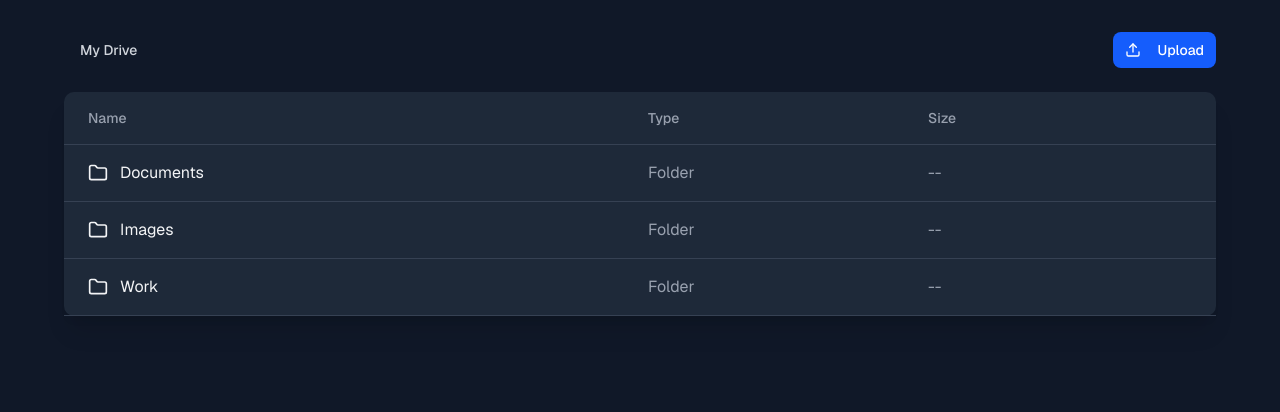
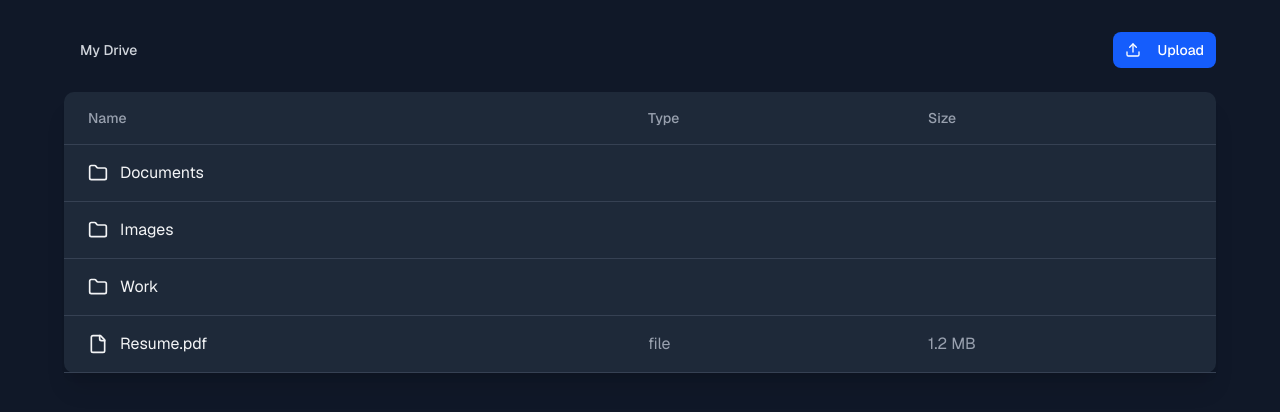
Before and after one commit to najdovskimac/drive, a Next.js app: page / in a window 1280 px wide. Shown: the top 412 px of the page. Built offline with nearby package versions, Linux system fonts and the light colour scheme.

Commit message:
update mock data and broken up the file row

```diff
--- /dev/null
+++ b/src/app/file-row.tsx
@@ -0,0 +1,56 @@
+import type { Folder, File } from "~/lib/mock-data";
+import { Folder as FolderIcon, FileIcon } from "lucide-react";
+
+export function FileRow(props: { file: File }) {
+  const { file } = props;
+
+  return (
+    <li
+      key={file.id}
+      className="hover:bg-gray-750 border-b border-gray-700 px-6 py-4"
+    >
+      <div className="grid grid-cols-12 items-center gap-4">
+        <div className="col-span-6 flex items-center">
+          <a
+            href={file.url}
+            className="flex items-center text-gray-100 hover:text-blue-400"
+            target="_blank"
+          >
+            <FileIcon className="mr-3" size={20} />
+            {file.name}
+          </a>
+        </div>
+        <div className="col-span-3 text-gray-400">{"file"}</div>
+        <div className="col-span-3 text-gray-400">{file.size}</div>
+      </div>
+    </li>
+  );
+}
+
+export function FolderRow(props: {
+  folder: Folder;
+  handleFolderClick: () => void;
+}) {
+  const { folder, handleFolderClick } = props;
+
+  return (
+    <li
+      key={folder.id}
+      className="hover:bg-gray-750 border-b border-gray-700 px-6 py-4"
+    >
+      <div className="grid grid-cols-12 items-center gap-4">
+        <div className="col-span-6 flex items-center">
+          <button
+            onClick={() => handleFolderClick()}
+            className="flex items-center text-gray-100 hover:text-blue-400"
+          >
+            <FolderIcon className="mr-3" size={20} />
+            {folder.name}
+          </button>
+        </div>
+        <div className="col-span-3 text-gray-400"></div>
+        <div className="col-span-3 text-gray-400"></div>
+      </div>
+    </li>
+  );
+}
--- a/src/app/page.tsx
+++ b/src/app/page.tsx
@@ -1,18 +1,21 @@
 "use client";
 
 import { useState } from "react";
-import { mockFiles } from "../lib/mock-data";
-import { Folder, FileIcon, Upload, ChevronRight } from "lucide-react";
-import Link from "next/link";
+import { mockFiles, mockFolders } from "../lib/mock-data";
+import { Upload, ChevronRight } from "lucide-react";
 import { Button } from "~/components/ui/button";
+import { FileRow, FolderRow } from "./file-row";
 
 export default function GoogleDriveClone() {
-  const [currentFolder, setCurrentFolder] = useState<string | null>(null);
+  const [currentFolder, setCurrentFolder] = useState<string>("root");
 
   const getCurrentFiles = () => {
     return mockFiles.filter((file) => file.parent === currentFolder);
   };
 
+  const getCurrentFolders = () => {
+    return mockFolders.filter((folder) => folder.parent === currentFolder);
+  };
   const handleFolderClick = (folderId: string) => {
     setCurrentFolder(folderId);
   };
@@ -21,11 +24,11 @@
     const breadcrumbs = [];
     let currentId = currentFolder;
 
-    while (currentId !== null) {
-      const folder = mockFiles.find((file) => file.id === currentId);
+    while (currentId !== "root") {
+      const folder = mockFolders.find((folder) => folder.id === currentId);
       if (folder) {
         breadcrumbs.unshift(folder);
-        currentId = folder.parent;
+        currentId = folder.parent ?? "root";
       } else {
         break;
       }
@@ -44,7 +47,7 @@
         <div className="mb-6 flex items-center justify-between">
           <div className="flex items-center">
             <Button
-              onClick={() => setCurrentFolder(null)}
+              onClick={() => setCurrentFolder("root")}
               variant="ghost"
               className="mr-2 text-gray-300 hover:text-white"
             >
@@ -80,39 +83,15 @@
             </div>
           </div>
           <ul>
+            {getCurrentFolders().map((folder) => (
+              <FolderRow
+                key={folder.id}
+                folder={folder}
+                handleFolderClick={() => handleFolderClick(folder.id)}
+              />
+            ))}
             {getCurrentFiles().map((file) => (
-              <li
-                key={file.id}
-                className="hover:bg-gray-750 border-b border-gray-700 px-6 py-4"
-              >
-                <div className="grid grid-cols-12 items-center gap-4">
-                  <div className="col-span-6 flex items-center">
-                    {file.type === "folder" ? (
-                      <button
-                        onClick={() => handleFolderClick(file.id)}
-                        className="flex items-center text-gray-100 hover:text-blue-400"
-                      >
-                        <Folder className="mr-3" size={20} />
-                        {file.name}
-                      </button>
-                    ) : (
-                      <Link
-                        href={file.url ?? "#"}
-                        className="flex items-center text-gray-100 hover:text-blue-400"
-                      >
-                        <FileIcon className="mr-3" size={20} />
-                        {file.name}
-                      </Link>
-                    )}
-                  </div>
-                  <div className="col-span-3 text-gray-400">
-                    {file.type === "folder" ? "Folder" : "File"}
-                  </div>
-                  <div className="col-span-3 text-gray-400">
-                    {file.type === "folder" ? "--" : "2 MB"}
-                  </div>
-                </div>
-              </li>
+              <FileRow key={file.id} file={file} />
             ))}
           </ul>
         </div>
--- a/src/lib/mock-data.ts
+++ b/src/lib/mock-data.ts
@@ -1,21 +1,73 @@
 export interface File {
-  id: string
-  name: string
-  type: "file" | "folder"
-  url?: string
-  parent: string | null
-  size?: string
+  id: string;
+  name: string;
+  type: "file";
+  url: string;
+  parent: string;
+  size: string;
 }
+export type Folder = {
+  id: string;
+  name: string;
+  type: "folder";
+  parent: string | null;
+};
+
+export const mockFolders: Folder[] = [
+  { id: "root", name: "root", type: "folder", parent: null },
+  { id: "1", name: "Documents", type: "folder", parent: "root" },
+  { id: "2", name: "Images", type: "folder", parent: "root" },
+  { id: "3", name: "Work", type: "folder", parent: "root" },
+  { id: "8", name: "Presentations", type: "folder", parent: "3" },
+];
 
 export const mockFiles: File[] = [
-  { id: "1", name: "Documents", type: "folder", parent: null },
-  { id: "2", name: "Images", type: "folder", parent: null },
-  { id: "3", name: "Work", type: "folder", parent: null },
-  { id: "4", name: "Resume.pdf", type: "file", url: "/files/resume.pdf", parent: "1", size: "1.2 MB" },
-  { id: "5", name: "Project Proposal.docx", type: "file", url: "/files/proposal.docx", parent: "1", size: "2.5 MB" },
-  { id: "6", name: "Vacation.jpg", type: "file", url: "/files/vacation.jpg", parent: "2", size: "3.7 MB" },
-  { id: "7", name: "Profile Picture.png", type: "file", url: "/files/profile.png", parent: "2", size: "1.8 MB" },
-  { id: "8", name: "Presentations", type: "folder", parent: "3" },
-  { id: "9", name: "Q4 Report.pptx", type: "file", url: "/files/q4-report.pptx", parent: "8", size: "5.2 MB" },
-  { id: "10", name: "Budget.xlsx", type: "file", url: "/files/budget.xlsx", parent: "3", size: "1.5 MB" },
-]
+  {
+    id: "4",
+    name: "Resume.pdf",
+    type: "file",
+    url: "/files/resume.pdf",
+    parent: "root",
+    size: "1.2 MB",
+  },
+  {
+    id: "5",
+    name: "Project Proposal.docx",
+    type: "file",
+    url: "/files/proposal.docx",
+    parent: "1",
+    size: "2.5 MB",
+  },
+  {
+    id: "6",
+    name: "Vacation.jpg",
+    type: "file",
+    url: "/files/vacation.jpg",
+    parent: "2",
+    size: "3.7 MB",
+  },
+  {
+    id: "7",
+    name: "Profile Picture.png",
+    type: "file",
+    url: "/files/profile.png",
+    parent: "2",
+    size: "1.8 MB",
+  },
+  {
+    id: "9",
+    name: "Q4 Report.pptx",
+    type: "file",
+    url: "/files/q4-report.pptx",
+    parent: "8",
+    size: "5.2 MB",
+  },
+  {
+    id: "10",
+    name: "Budget.xlsx",
+    type: "file",
+    url: "/files/budget.xlsx",
+    parent: "3",
+    size: "1.5 MB",
+  },
+];
```
